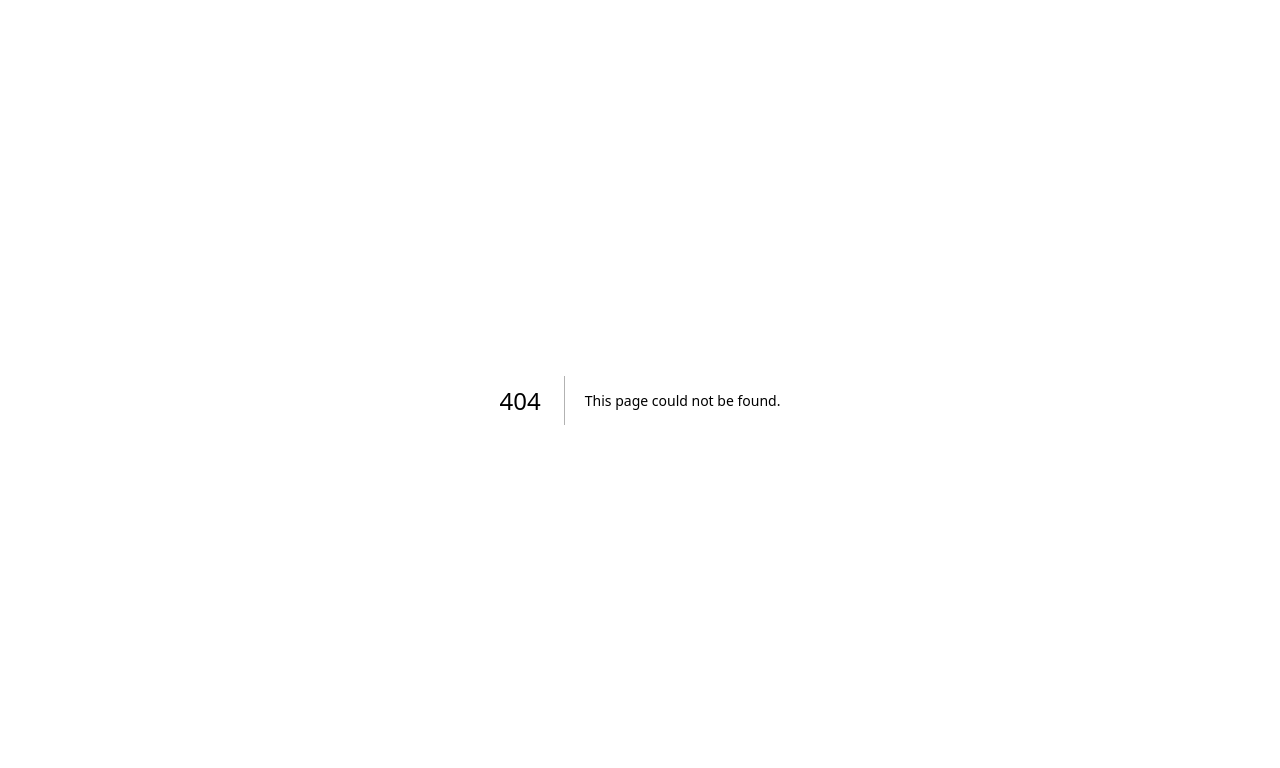
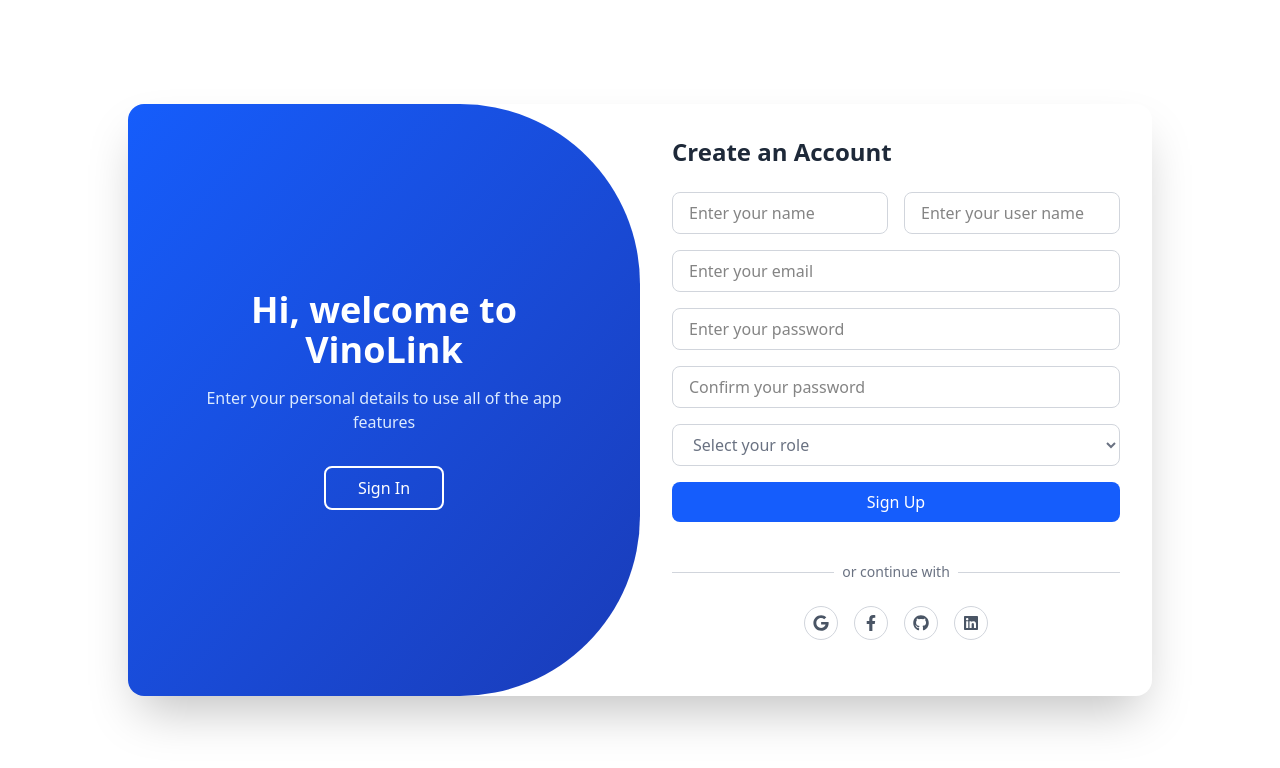
Before and after one commit to equinox-1092/VinoLink-App, a Next.js app: page /auth/register in a window 1280 px wide. Before the commit this address had no page. Shown: the top 768 px of the page. Built offline with nearby package versions, Linux system fonts and the light colour scheme.

Commit message:
feat(register): add form for register of user

```diff
--- /dev/null
+++ b/src/app/auth/register/metadata.ts
@@ -0,0 +1,10 @@
+import { Metadata } from 'next';
+
+export const metadata: Metadata = {
+  title: "Register",
+  description: "Create a new account",
+  openGraph: {
+    title: "Register | VinoLink",
+    description: "Create a new account on VinoLink",
+  },
+};
--- /dev/null
+++ b/src/app/auth/register/page.tsx
@@ -0,0 +1,7 @@
+"use client";
+import React from "react";
+import { RegisterForm } from "@/components/RegisterForm";
+
+export default function Register() {
+  return <RegisterForm />;
+}
--- a/src/components/RegisterForm.tsx
+++ b/src/components/RegisterForm.tsx
@@ -1,13 +1,136 @@
 "use client";
-
-import { useTranslation } from 'react-i18next';
+import { useTranslation } from "react-i18next";
+import { FaGoogle, FaFacebookF, FaGithub, FaLinkedin } from "react-icons/fa";
+import Link from "next/link";
 
 export const RegisterForm = () => {
   const { t } = useTranslation();
 
   return (
-    <div>
-      <h1>{t('register.title')}</h1>
+    <div className="fixed inset-0 flex items-center justify-center">
+      {/* Main Container */}
+      <div className="w-full max-w-5xl bg-white rounded-2xl shadow-2xl max-h-[90vh] overflow-y-auto">
+        <div className="flex flex-row-reverse">
+          {/* Right Side - Form */}
+          <div className="w-1/2 p-8">
+            <div className="w-full max-w-md mx-auto">
+              <h1 className="text-2xl font-bold text-gray-800 mb-6">{t("register.title")}</h1>
+
+              <form className="space-y-4">
+                <div className="grid grid-cols-2 gap-4">
+                  <div>
+                    <input
+                      type="text"
+                      placeholder={t("register.namePlaceholder")}
+                      className="w-full px-4 py-2 border border-gray-300 rounded-md focus:outline-none focus:ring-2 focus:ring-blue-500"
+                    />
+                  </div>
+                  <div>
+                    <input
+                      type="text"
+                      placeholder={t("register.userPlaceholder")}
+                      className="w-full px-4 py-2 border border-gray-300 rounded-md focus:outline-none focus:ring-2 focus:ring-blue-500"
+                    />
+                  </div>
+                </div>
+
+                <input
+                  type="email"
+                  placeholder={t("register.emailPlaceholder")}
+                  className="w-full px-4 py-2 border border-gray-300 rounded-md focus:outline-none focus:ring-2 focus:ring-blue-500"
+                />
+
+                <input
+                  type="password"
+                  placeholder={t("register.passwordPlaceholder")}
+                  className="w-full px-4 py-2 border border-gray-300 rounded-md focus:outline-none focus:ring-2 focus:ring-blue-500"
+                />
+
+                <input
+                  type="password"
+                  placeholder={t("register.confirmPasswordPlaceholder")}
+                  className="w-full px-4 py-2 border border-gray-300 rounded-md focus:outline-none focus:ring-2 focus:ring-blue-500"
+                />
+
+                <select
+                  name="role"
+                  className="w-full px-4 py-2 border border-gray-300 rounded-md bg-white focus:outline-none focus:ring-2 focus:ring-blue-500 text-gray-500"
+                >
+                  <option value="">{t("register.rolePlaceholder")}</option>
+                  <option value="user">{t("register.roleOptions[0]")}</option>
+                  <option value="producer">{t("register.roleOptions[1]")}</option>
+                  <option value="provider">{t("register.roleOptions[2]")}</option>
+                </select>
+
+                <button
+                  type="submit"
+                  className="w-full bg-blue-600 text-white py-2 px-4 rounded-md hover:bg-blue-700 transition-colors duration-200"
+                >
+                  {t("register.submit")}
+                </button>
+
+                <div className="relative my-6">
+                  <div className="absolute inset-0 flex items-center">
+                    <div className="w-full border-t border-gray-300"></div>
+                  </div>
+                  <div className="relative flex justify-center text-sm">
+                    <span className="px-2 bg-white text-gray-500">
+                      {t("register.account")}
+                    </span>
+                  </div>
+                </div>
+
+                <div className="flex justify-center gap-4 mb-6">
+                  <button
+                    type="button"
+                    className="p-2 border border-gray-300 rounded-full hover:bg-gray-100 transition-colors duration-200"
+                    aria-label="Google"
+                  >
+                    <FaGoogle className="text-gray-600" />
+                  </button>
+                  <button
+                    type="button"
+                    className="p-2 border border-gray-300 rounded-full hover:bg-gray-100 transition-colors duration-200"
+                    aria-label="Facebook"
+                  >
+                    <FaFacebookF className="text-gray-600" />
+                  </button>
+                  <button
+                    type="button"
+                    className="p-2 border border-gray-300 rounded-full hover:bg-gray-100 transition-colors duration-200"
+                    aria-label="GitHub"
+                  >
+                    <FaGithub className="text-gray-600" />
+                  </button>
+                  <button
+                    type="button"
+                    className="p-2 border border-gray-300 rounded-full hover:bg-gray-100 transition-colors duration-200"
+                    aria-label="LinkedIn"
+                  >
+                    <FaLinkedin className="text-gray-600" />
+                  </button>
+                </div>
+              </form>
+            </div>
+          </div>
+
+          {/* Left Side - Welcome */}
+          <div className="w-1/2 bg-gradient-to-br from-blue-600 to-blue-800 flex flex-col items-center justify-center p-12 text-white text-center rounded-r-[180px]">
+            <div className="max-w-md">
+              <h2 className="text-4xl font-bold mb-4">{t("register.titleRegister")}</h2>
+              <p className="mb-8 text-blue-100">
+                {t("register.options")}
+              </p>
+              <Link
+                href="/auth/login"
+                className="inline-block bg-transparent border-2 border-white text-white px-8 py-2 rounded-md hover:bg-white hover:text-blue-600 transition-colors duration-200"
+              >
+                {t("register.buttonLogin")}
+              </Link>
+            </div>
+          </div>
+        </div>
+      </div>
     </div>
   );
 };
```
